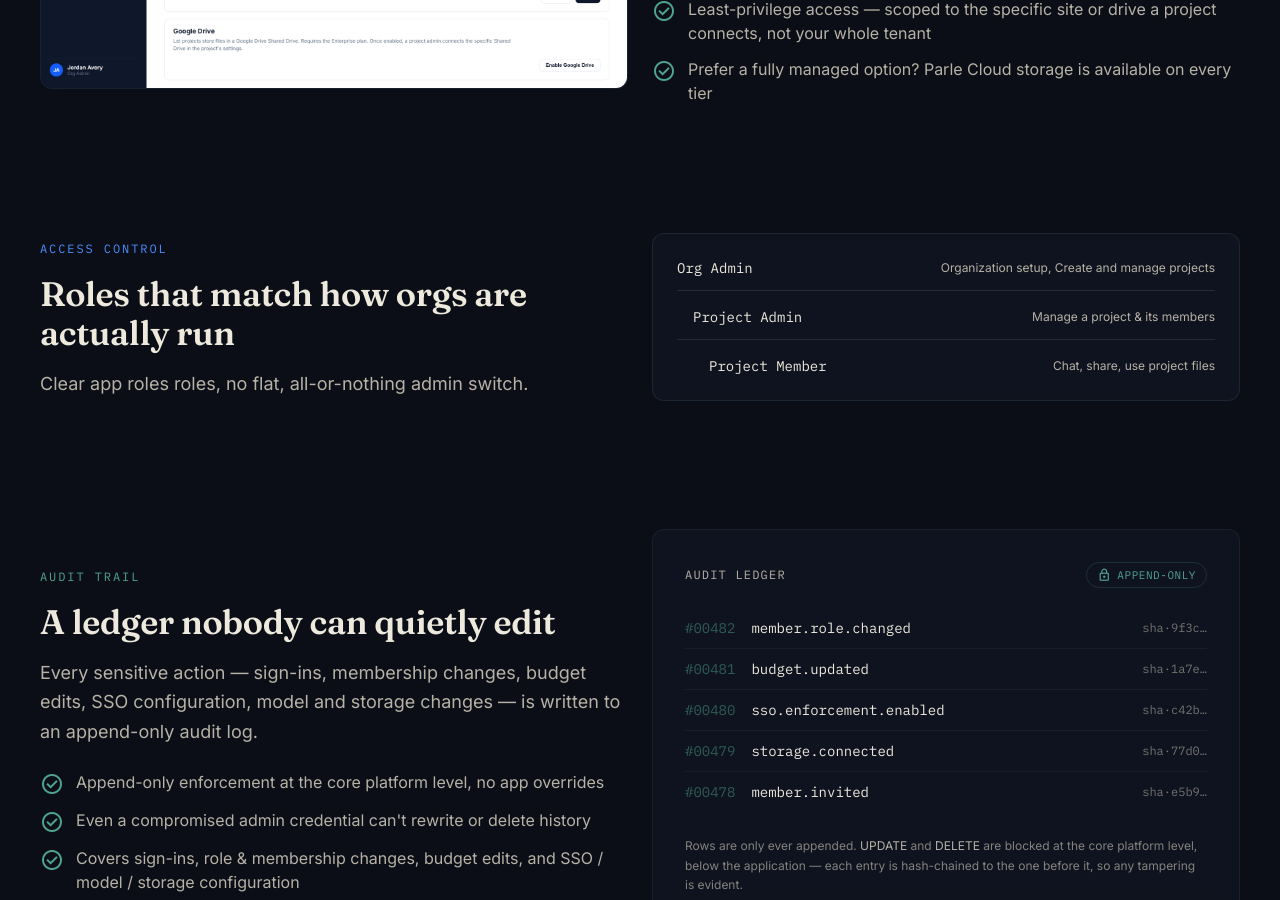
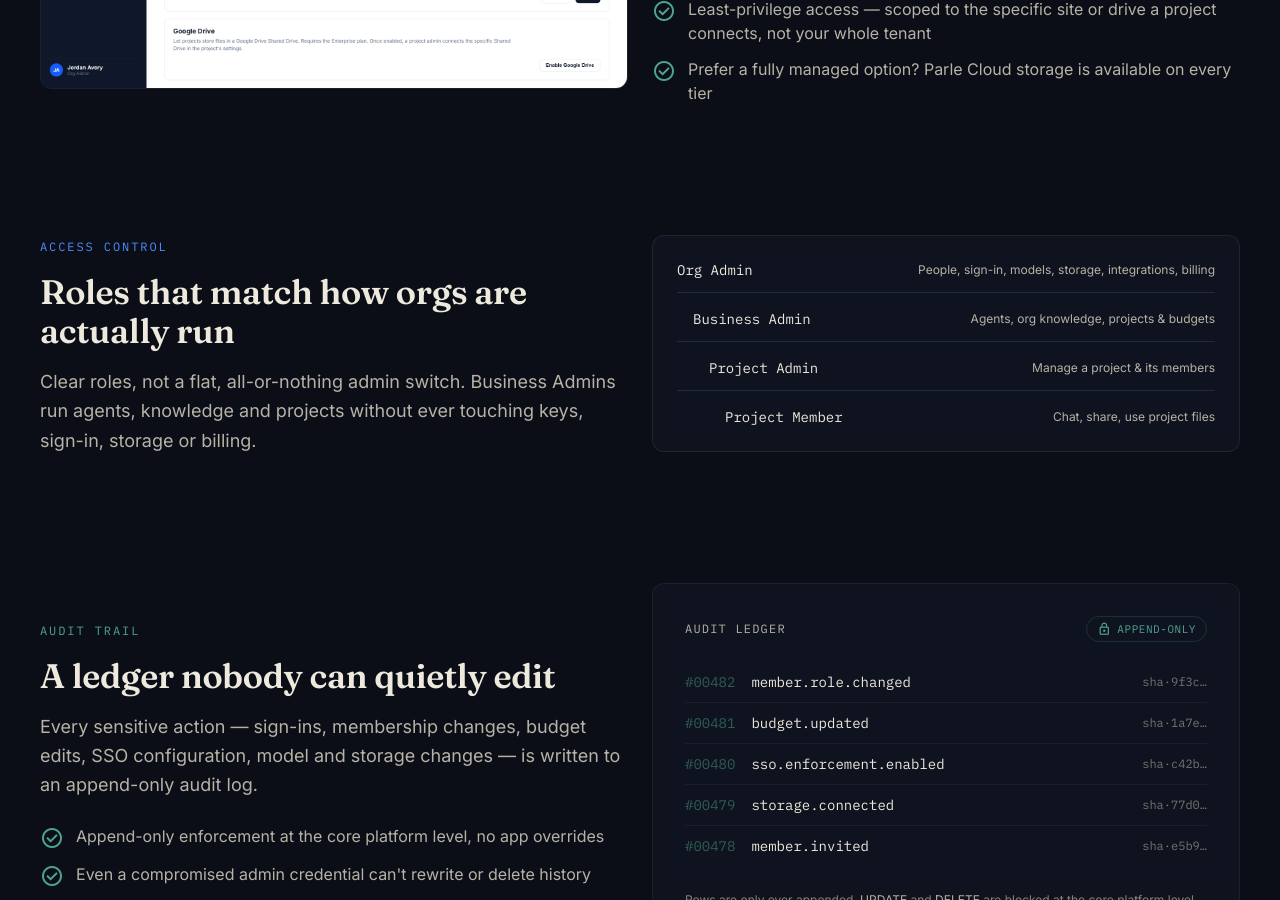
Before and after one commit to parlehub/parlehub.github.io, a Jekyll site: the page built from security.html, in a window 1280 px wide and 900 px high, scrolled down 1302 px. Built offline with Jekyll 4.4.1, drawn with Linux system fonts in a browser that asks for light colours; nearby versions of some CDN libraries.

Commit message:
APP-1092: document the Business Admin role
Co-Authored-By: Claude Opus 5.5 <noreply@anthropic.com>
Claude-Session: https://claude.ai/code/session_011MqhtcsUYm71z3tr4hxhsK

```diff
--- a/index.html
+++ b/index.html
@@ -83,7 +83,7 @@ permalink: /
               "Enterprise SSO via Microsoft Entra ID and Google Workspace",
               "Project files stored in your own SharePoint site or Google Shared Drive",
               "AI tool calls against project files: search, read, edit, spreadsheets, and document conversion",
-              "Role-based access control across organization, project admin, and member levels",
+              "Role-based access control across org admin, business admin, project admin, and member levels",
               "Append-only audit log enforced at the core platform level",
               "Microsoft Teams: mention Parle in a connected channel for an answer grounded in the project (Business Elite and Enterprise)",
               "Research Tasks: long-running research against a goal, criteria and a spending limit, delivered as a document (Business Elite and Enterprise)",
@@ -856,7 +856,7 @@ permalink: /
               Role-based access
             </p>
             <p class="text-sm text-parchment-dim">
-              Org admin, project admin, and member roles
+              Org admin, business admin, project admin, and member roles
             </p>
           </div>
         </div>
--- a/llms.txt
+++ b/llms.txt
@@ -73,8 +73,9 @@ https://parlehub.com. The product itself lives at https://app.parlehub.com.
 - **Auto model routing (Business and above).** The organization names Everyday, Standard and
   Frontier models and Auto chooses one when a conversation starts, so routine questions are not
   answered by the most expensive model by default. A user can retry any answer with a stronger model.
-- **Governance and audit.** Four role levels (SystemAdmin, OrgAdmin, ProjectAdmin, ProjectMember),
-  member invites, project visibility controls, and a sensitive-action audit log enforced append-only
+- **Governance and audit.** Four role levels (Org Admin, Business Admin, Project Admin, Project
+  Member) — a Business Admin runs agents, organization knowledge, projects and budgets with no access
+  to keys, SSO, storage, integrations or billing — member invites, project visibility controls, and a sensitive-action audit log enforced append-only
   at the core platform level. Usage and spend analytics filter and group by project,
   person, provider, or model, with CSV export.
 
--- a/security.html
+++ b/security.html
@@ -260,7 +260,9 @@ redirect_from:
               Roles that match how orgs are actually run
             </h2>
             <p class="text-parchment-dim text-lg leading-relaxed">
-              Clear app roles roles, no flat, all-or-nothing admin switch.
+              Clear roles, not a flat, all-or-nothing admin switch. Business
+              Admins run agents, knowledge and projects without ever touching
+              keys, sign-in, storage or billing.
             </p>
           </div>
           <div class="ledger-card rounded-xl p-6 space-y-4">
@@ -269,11 +271,21 @@ redirect_from:
             >
               <span class="font-mono text-sm text-parchment">Org Admin</span>
               <span class="text-xs text-parchment-dim"
-                >Organization setup, Create and manage projects</span
+                >People, sign-in, models, storage, integrations, billing</span
               >
             </div>
             <div
               class="flex items-center justify-between border-b border-ink-line pb-3 pl-4"
+            >
+              <span class="font-mono text-sm text-parchment"
+                >Business Admin</span
+              >
+              <span class="text-xs text-parchment-dim"
+                >Agents, org knowledge, projects &amp; budgets</span
+              >
+            </div>
+            <div
+              class="flex items-center justify-between border-b border-ink-line pb-3 pl-8"
             >
               <span class="font-mono text-sm text-parchment"
                 >Project Admin</span
@@ -282,7 +294,7 @@ redirect_from:
                 >Manage a project &amp; its members</span
               >
             </div>
-            <div class="flex items-center justify-between pl-8">
+            <div class="flex items-center justify-between pl-12">
               <span class="font-mono text-sm text-parchment"
                 >Project Member</span
               >
```
